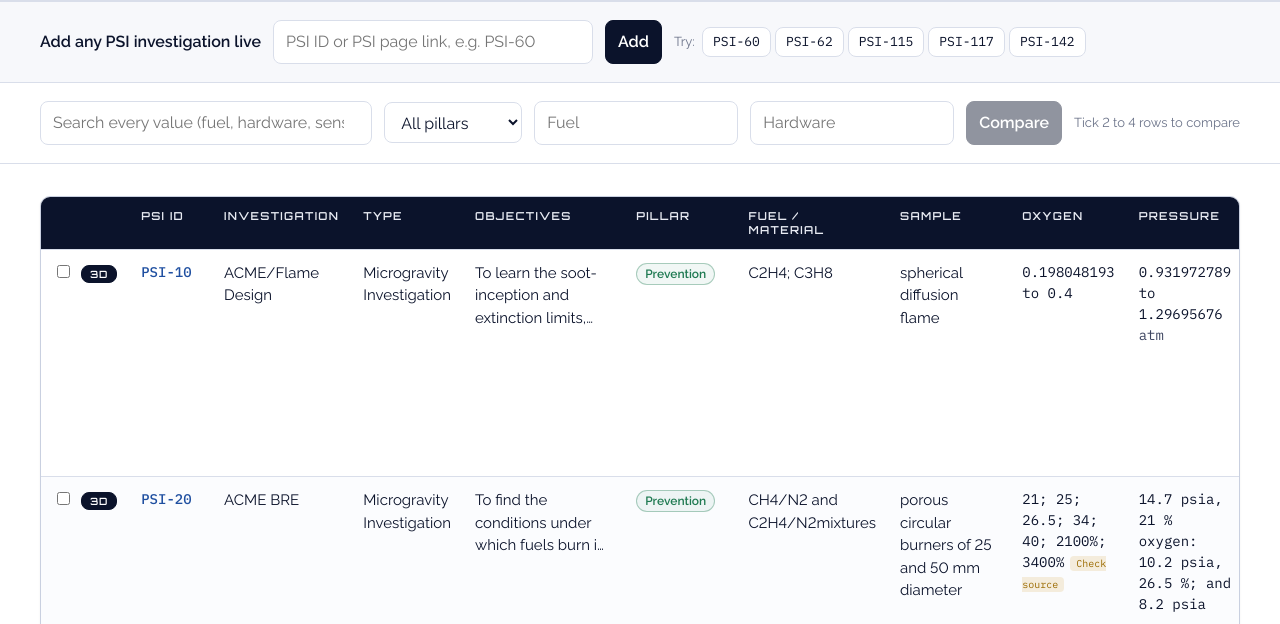
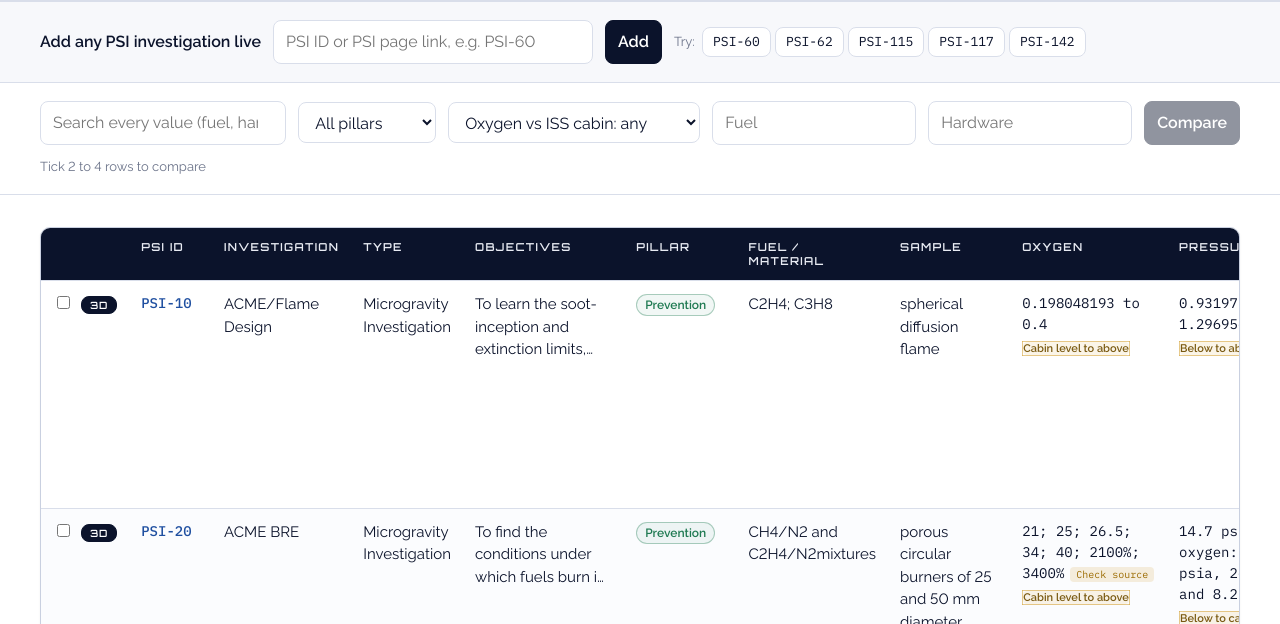
Before and after one commit to astrot777/entropy-flame, a website built with Vite: page web/index.html in a window 1280 px wide. Shown: the part 176-800 px from the top of the page. Built offline with nearby package versions, Linux system fonts and the light colour scheme; files whose address does not match are found by name.

Commit message:
feat: compare stated oxygen and pressure with ISS cabin air
Each oxygen and pressure cell gets a tag placing it against the ISS cabin
(21% oxygen at 14.7 psia, NASA technical brief on habitable atmospheres),
with a filter for experiments that ran with more oxygen than the station.
Units are converted only for the comparison; the shown value is unchanged.
It compares conditions and is not a fire-risk score.

```diff
--- a/web/src/about.ts
+++ b/web/src/about.ts
@@ -14,8 +14,9 @@ export async function mountAbout(box: HTMLElement, pulledOn: string): Promise<vo
     ['What code checks', 'A value is kept only if its quote appears in the PSI text and the value appears inside the quote. Objectives and Pillar are exempt from the second check, because they are the summary and the classification written by the model. Otherwise the cell reads "Not stated". This is a text match: it traces a value to its source, but it does not confirm the scientific interpretation. Numbers keep the units written in the source and are never converted or corrected.'],
     ['Values from tables', 'When a value comes from an experimental table published by NASA, its quote is a summary line Entropy computed from one column (its range, or its listed values). That line is not NASA wording; the panel says so.'],
     ['Limits', '"Not stated" means Entropy found no supporting text in what it read; the record may still state it elsewhere. Entropy reads up to 6 table files per investigation.'],
+    ['Compared with ISS cabin air', 'Oxygen and pressure cells carry a tag that places the stated value against the air on the International Space Station: 21% oxygen at 14.7 psia, as given in a NASA technical brief on habitable atmospheres. "Like cabin" means 19.5 to 23.5% oxygen, or 0.95 to 1.05 atm. Units are converted only for this comparison. It compares conditions; it is not a fire-risk score.'],
     ['The 3D experiment view', 'A schematic drawn only from the stated values of a row. Parts NASA does not state are grey. Moving lines show the stated airflow. It is not to scale and not a physical simulation: shapes, layout and textures are illustrative, and no flame is drawn.'],
-    ['What it does not do', 'It does not score fire risk, invent values, or replace reading the original records. Rows added live are marked Unreviewed and are not saved.'],
+    ['What it does not do', 'It does not score fire risk (the ISS cabin comparison compares conditions only), invent values, or replace reading the original records. Rows added live are marked Unreviewed and are not saved.'],
   ];
   const dl = el('dl', 'facts');
   for (const [k, v] of facts) dl.append(el('dt', '', k), el('dd', '', v));
--- /dev/null
+++ b/web/src/cabin.ts
@@ -0,0 +1,75 @@
+// "Compared with ISS cabin air": where a stated oxygen or pressure value sits against the air on the
+// International Space Station. NASA's technical brief on habitable atmospheres gives the ISS cabin as
+// 14.7 psia with 21% oxygen. Units are converted here only to compare; the value shown stays as NASA wrote it.
+// This is a comparison of conditions, not a fire-risk score.
+import type { Cell } from '../../src/shared/types';
+import { unitFromQuote } from './units';
+
+export const CABIN = {
+  oxygenPercent: 21,
+  pressurePsia: 14.7,
+  source: 'https://www.nasa.gov/wp-content/uploads/2023/12/ochmo-tb-003-habitable-atmosphere.pdf',
+};
+/** "Like cabin air" bands. Entropy's own choice, stated wherever the result is shown. */
+const OXYGEN_BAND = { lo: 19.5, hi: 23.5 };
+const PRESSURE_BAND = { lo: 0.95, hi: 1.05 };
+
+export interface Range { lo: number; hi: number }
+export type Verdict = 'like' | 'above' | 'below' | 'crosses';
+export interface CabinCheck { verdict: Verdict; label: string; detail: string }
+
+// A number not glued to a letter, so the 2 in "O2" or "N2" is not read.
+const NUMBER = /(?<![A-Za-z\d.])\d+(?:\.\d+)?/g;
+const tidy = (n: number) => Number(n.toPrecision(12));
+const span = (n: number[]): Range | null => (n.length ? { lo: Math.min(...n), hi: Math.max(...n) } : null);
+
+/** Oxygen as a percentage. Mole fractions (every number at most 1) are turned into percent. */
+export function oxygenPercent(cell: Cell): Range | null {
+  if (cell.status === 'not stated' || !cell.value) return null;
+  const n = (cell.value.match(NUMBER) ?? []).map(Number);
+  if (!n.length) return null;
+  const fraction = n.every((v) => v <= 1);
+  return span((fraction ? n.map((v) => tidy(v * 100)) : n).filter((v) => v <= 100));
+}
+
+const TO_ATM: Record<string, number> = { psia: 1 / 14.696, psi: 1 / 14.696, atm: 1, mmhg: 1 / 760, torr: 1 / 760, kpa: 1 / 101.325, bar: 1 / 1.01325 };
+
+/** Pressure in atmospheres. Uses the unit written next to each number, or else the table column's unit. */
+export function pressureAtm(cell: Cell): Range | null {
+  if (cell.status === 'not stated' || !cell.value) return null;
+  const tokens = [...cell.value.matchAll(/(?<![A-Za-z\d.])(\d+(?:\.\d+)?)\s*(psia|psi|atm|mmhg|torr|kpa|bar)?\b/gi)]
+    .map((m) => ({ n: Number(m[1]), unit: m[2]?.toLowerCase() }));
+  const withUnit = tokens.filter((t) => t.unit);
+  if (withUnit.length) return span(withUnit.map((t) => tidy(t.n * TO_ATM[t.unit!])));
+  const column = unitFromQuote(cell.value, cell.quote ?? '')?.toLowerCase().replace(/\s/g, '');
+  if (!column || !(column in TO_ATM)) return null;
+  return span(tokens.map((t) => tidy(t.n * TO_ATM[column])));
+}
+
+function verdictOf(r: Range, band: Range): { verdict: Verdict; label: string } {
+  if (r.lo >= band.lo && r.hi <= band.hi) return { verdict: 'like', label: 'Like ISS cabin' };
+  if (r.lo > band.hi) return { verdict: 'above', label: 'Above ISS cabin' };
+  if (r.hi < band.lo) return { verdict: 'below', label: 'Below ISS cabin' };
+  if (r.lo < band.lo && r.hi > band.hi) return { verdict: 'crosses', label: 'Below to above ISS cabin' };
+  return { verdict: 'crosses', label: r.hi > band.hi ? 'Cabin level to above' : 'Below to cabin level' };
+}
+
+const fmt = (v: number) => (Math.abs(v) >= 10 ? v.toFixed(1) : v.toFixed(2)).replace(/\.0+$/, '').replace(/(\.\d*?)0+$/, '$1');
+const rangeText = (r: Range, unit: string) => (r.lo === r.hi ? `${fmt(r.lo)} ${unit}` : `${fmt(r.lo)} to ${fmt(r.hi)} ${unit}`);
+
+/** Where a stated oxygen or pressure value sits against ISS cabin air; null for other fields or no value. */
+export function cabinCheck(field: string, cell: Cell): CabinCheck | null {
+  if (field === 'oxygen') {
+    const r = oxygenPercent(cell);
+    if (!r) return null;
+    const v = verdictOf(r, OXYGEN_BAND);
+    return { ...v, detail: `Stated oxygen, as a percentage for this comparison: ${rangeText(r, '%')}. ISS cabin air: ${CABIN.oxygenPercent}% oxygen at ${CABIN.pressurePsia} psia. "Like cabin" means ${OXYGEN_BAND.lo} to ${OXYGEN_BAND.hi}%.` };
+  }
+  if (field === 'pressure') {
+    const r = pressureAtm(cell);
+    if (!r) return null;
+    const v = verdictOf(r, PRESSURE_BAND);
+    return { ...v, detail: `Stated pressure, in atmospheres for this comparison: ${rangeText(r, 'atm')}. ISS cabin air: ${CABIN.pressurePsia} psia (1 atm). "Like cabin" means ${PRESSURE_BAND.lo} to ${PRESSURE_BAND.hi} atm.` };
+  }
+  return null;
+}
--- a/web/src/catalogue.ts
+++ b/web/src/catalogue.ts
@@ -3,6 +3,7 @@ import { el, setText } from './dom';
 import { LABELS } from './labels';
 import { unitFromQuote } from './units';
 import { oddValueNote } from './source';
+import { cabinCheck } from './cabin';
 
 const NUMERIC: FieldKey[] = ['oxygen', 'pressure', 'airflow'];
 
@@ -25,6 +26,8 @@ export function renderCell(td: HTMLTableCellElement, row: Row, field: FieldKey):
   const unit = NUMERIC.includes(field) || field === 'sample' ? unitFromQuote(text, c.quote ?? '') : null;
   if (unit) td.append(el('span', 'unit', ` ${unit}`));
   if (oddValueNote(field, c)) td.append(el('span', 'badge', 'Check source'));
+  const cab = cabinCheck(field, c);
+  if (cab) td.append(el('span', `cab ${cab.verdict}`, cab.label));
   if (field === 'psiId' && row.unreviewed) td.append(el('span', 'badge', 'Unreviewed'));
 }
 
--- a/web/src/filters.ts
+++ b/web/src/filters.ts
@@ -1,6 +1,7 @@
 import type { Row } from '../../src/shared/types';
+import { cabinCheck, CABIN, oxygenPercent } from './cabin';
 
-export interface Filters { pillar?: string; fuel?: string; hardware?: string; oxygenMin?: number; oxygenMax?: number; text?: string }
+export interface Filters { pillar?: string; fuel?: string; hardware?: string; oxygenMin?: number; oxygenMax?: number; text?: string; cabinOxygen?: 'above' | 'like' }
 
 const has = (v: string | null, q: string) => v !== null && v.toLowerCase().includes(q.toLowerCase());
 
@@ -19,6 +20,11 @@ export function applyFilters(rows: Row[], f: Filters): Row[] {
       if (f.oxygenMin !== undefined && Math.max(...n) < f.oxygenMin) return false;
       if (f.oxygenMax !== undefined && Math.min(...n) > f.oxygenMax) return false;
     }
+    if (f.cabinOxygen === 'above') {
+      const o = oxygenPercent(r.oxygen);
+      if (!o || o.hi <= CABIN.oxygenPercent + 2.5) return false;
+    }
+    if (f.cabinOxygen === 'like' && cabinCheck('oxygen', r.oxygen)?.verdict !== 'like') return false;
     if (f.text) {
       const q = f.text.trim().toLowerCase();
       if (q && !Object.values(r).some((c) => typeof c === 'object' && c !== null && 'value' in c && has(c.value, q))) return false;
--- a/web/src/main.ts
+++ b/web/src/main.ts
@@ -100,6 +100,15 @@ function buildControls() {
   hw.setAttribute('aria-label', 'Hardware');
   hw.addEventListener('input', () => { filters.hardware = hw.value || undefined; render(); });
 
+  const cabin = el('select');
+  cabin.setAttribute('aria-label', 'Oxygen compared with ISS cabin air');
+  for (const [v, t] of [['', 'Oxygen vs ISS cabin: any'], ['above', 'More oxygen than ISS cabin'], ['like', 'Oxygen like ISS cabin']]) {
+    const o = el('option', '', t);
+    o.value = v;
+    cabin.append(o);
+  }
+  cabin.addEventListener('change', () => { filters.cabinOxygen = (cabin.value || undefined) as Filters['cabinOxygen']; render(); });
+
   compareBtn = el('button', 'primary', 'Compare');
   compareBtn.disabled = true;
   compareBtn.addEventListener('click', () => {
@@ -107,7 +116,7 @@ function buildControls() {
     renderCompare(compareBox, rows);
     compareBox.scrollIntoView({ behavior: 'smooth' });
   });
-  c.append(search, pillar, fuel, hw, compareBtn, el('span', 'hint', 'Tick 2 to 4 rows to compare'));
+  c.append(search, pillar, cabin, fuel, hw, compareBtn, el('span', 'hint', 'Tick 2 to 4 rows to compare'));
 }
 
 function buildFooter(meta: DataFile['meta']) {
--- a/web/src/sourcePanel.ts
+++ b/web/src/sourcePanel.ts
@@ -2,6 +2,7 @@ import type { Cell, FieldKey, Row } from '../../src/shared/types';
 import { el, setText } from './dom';
 import { LABELS } from './labels';
 import { cellText, oddValueNote, sourceHeading } from './source';
+import { cabinCheck, CABIN } from './cabin';
 
 export function openPanel(panel: HTMLElement, row: Row, field: FieldKey): void {
   const cell: Cell = row[field];
@@ -20,6 +21,16 @@ export function openPanel(panel: HTMLElement, row: Row, field: FieldKey): void {
     panel.append(el('blockquote', '', cell.quote ?? ''));
     const odd = oddValueNote(field, cell);
     if (odd) panel.append(el('p', 'note warn', odd));
+    const cab = cabinCheck(field, cell);
+    if (cab) {
+      const box = el('div', `cabin-box ${cab.verdict}`);
+      const ref = el('a', '', 'NASA source for ISS cabin air');
+      ref.href = CABIN.source;
+      ref.target = '_blank';
+      ref.rel = 'noopener noreferrer';
+      box.append(el('h2', '', 'Compared with ISS cabin air'), el('p', 'cab-verdict', cab.label), el('p', 'note', cab.detail), el('p', 'note', 'A comparison of conditions, not a fire-risk score. Units are converted only for this comparison; the value above stays as NASA wrote it.'), ref);
+      panel.append(box);
+    }
   }
   const link = el('a');
   link.href = cell.source;
--- a/web/src/style.css
+++ b/web/src/style.css
@@ -214,3 +214,14 @@ footer { padding: 24px 40px 32px; font-size: 13px; }
   100% { opacity: 0; transform: rotate(16deg) translateX(360px); }
 }
 @media (prefers-reduced-motion: reduce) { .shoot { display: none; } }
+
+/* Compared with ISS cabin air */
+.cab { display: inline-block; margin: 6px 0 0; padding: 2px 8px; border-radius: 999px; font: 600 11px var(--sans); white-space: nowrap; border: 1px solid; }
+td .cab { display: table; }
+.cab.like { color: #1f5f8b; border-color: rgba(31,95,139,0.35); background: rgba(31,95,139,0.07); }
+.cab.above { color: #9b3d0f; border-color: rgba(200,97,26,0.45); background: rgba(200,97,26,0.09); }
+.cab.below { color: #4a5470; border-color: rgba(74,84,112,0.35); background: rgba(74,84,112,0.07); }
+.cab.crosses { color: #7a5a12; border-color: rgba(216,168,68,0.6); background: rgba(216,168,68,0.12); }
+.cabin-box { margin: 8px 0 18px; padding: 14px 16px; border-radius: 10px; background: var(--surface); border: 1px solid var(--line); }
+.cabin-box .cab-verdict { margin: 4px 0 8px; font-size: 18px; font-weight: 700; color: var(--navy); }
+.cabin-box a { font-size: 13px; }
```
Also changed, not shown: tests/web/cabin.test.ts (added, +66 -0 lines), tests/web/filters.test.ts (+13 -0 lines), README.md.
